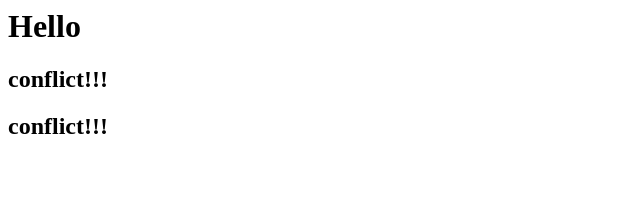
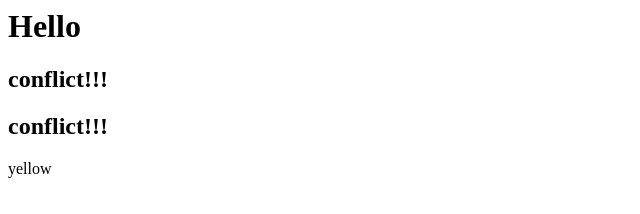
Before and after one commit to Guavalines/Git_Practice, a plain HTML site: page index.html in a window 1280 px wide. Shown: the full height of the page, 0-640 px from the left. Drawn offline with Linux system fonts and the light colour scheme.

Commit message:
resolve conflict

```diff
--- a/index.html
+++ b/index.html
@@ -1,3 +1,4 @@
 <h1>Hello</h1>
 <h2>conflict!!!</h2>
 <h2>conflict!!!</h2>
+<p>yellow</p>
```
